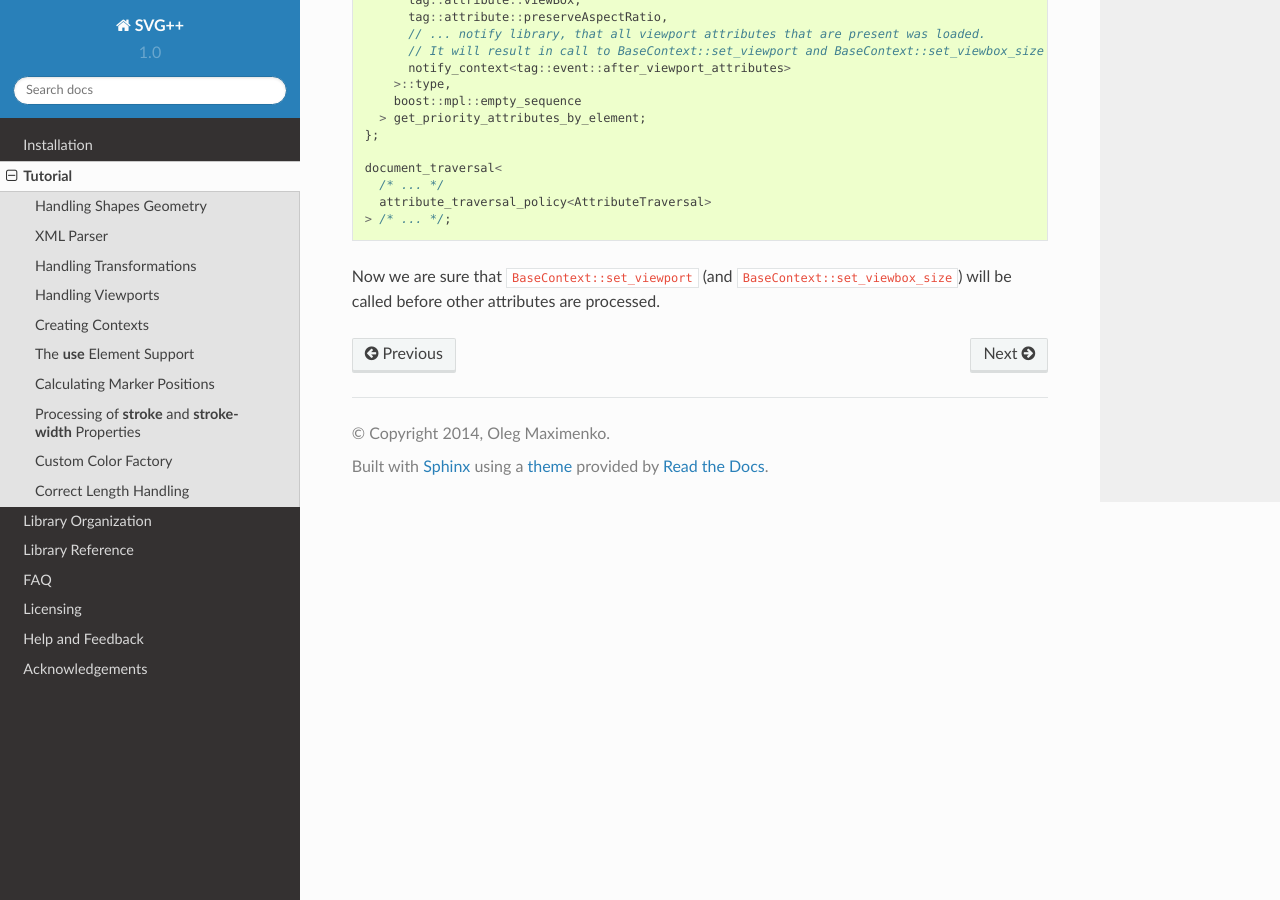
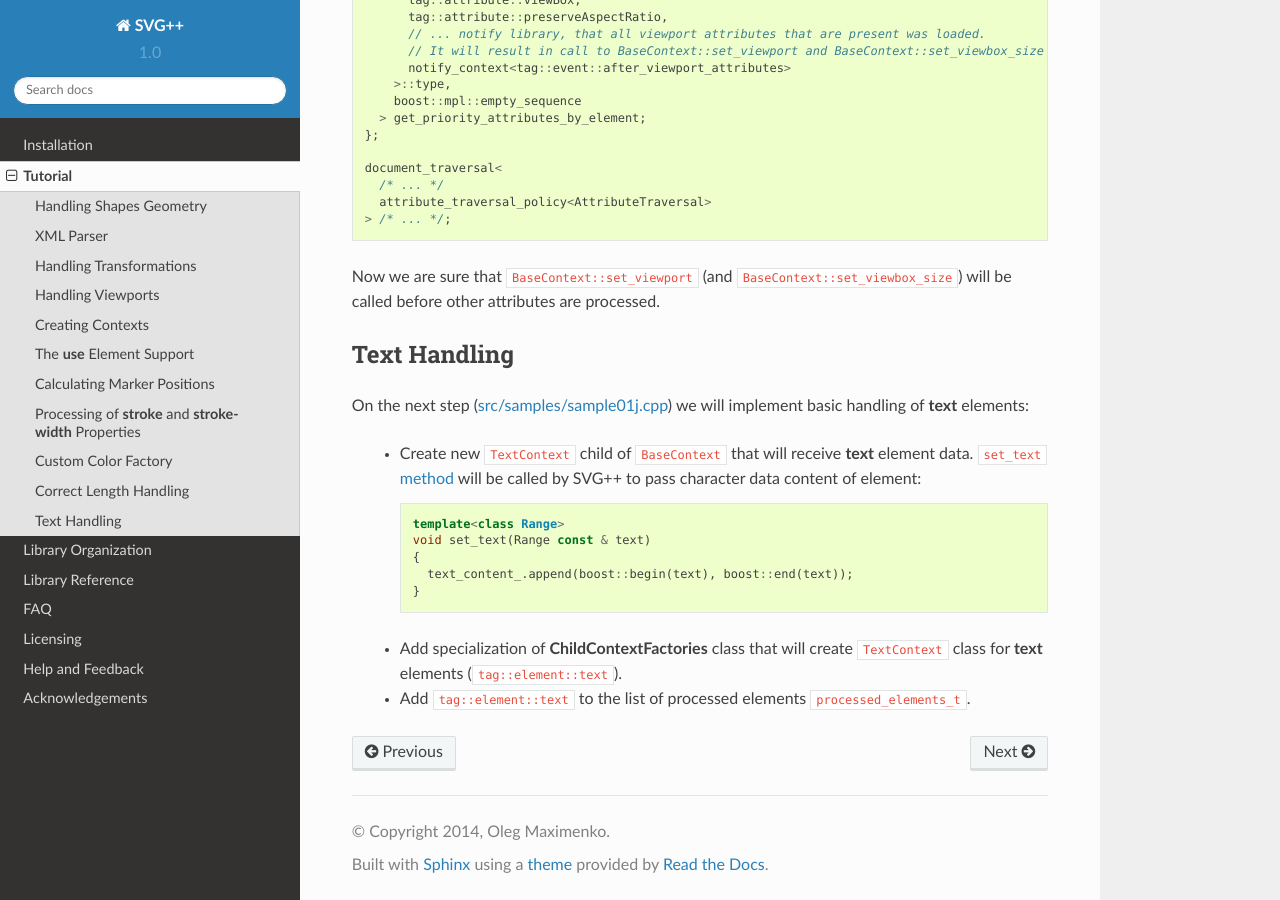
Before and after one commit to svgpp/svgpp, a Sphinx documentation site: the page built from doc/sphinx/lesson01.rst, in a window 1280 px wide and 900 px high, scrolled down 11328 px. Built offline with Sphinx 7.4.7 and the Read the Docs theme 2.0.0, drawn with Linux system fonts in a browser that asks for light colours; pages that are not in the unit, such as notebooks, are missing from menus.

Commit message:
#40 Added section in tutorial about text element handling

```diff
--- a/doc/sphinx/lesson01.rst
+++ b/doc/sphinx/lesson01.rst
@@ -542,3 +542,23 @@ To do so we will use :ref:`get_priority_attributes_by_element <get_priority_attr
 
 Now we are sure that ``BaseContext::set_viewport`` (and ``BaseContext::set_viewbox_size``)
 will be called before other attributes are processed.
+
+
+Text Handling
+^^^^^^^^^^^^^^^^^^^^^^^^^^^^^^^^^
+
+On the next step (`src/samples/sample01j.cpp <https://github.com/svgpp/svgpp/blob/master/src/samples/sample01j.cpp>`_)
+we will implement basic handling of **text** elements:
+
+  * Create new ``TextContext`` child of ``BaseContext`` that will receive **text** element data.
+    ``set_text`` :ref:`method <text_section>` will be called by SVG++ to pass character data content of element::
+
+      template<class Range>
+      void set_text(Range const & text)
+      {
+        text_content_.append(boost::begin(text), boost::end(text));
+      }
+
+  * Add specialization of **ChildContextFactories** class that will create ``TextContext`` class for
+    **text** elements (``tag::element::text``).
+  * Add ``tag::element::text`` to the list of processed elements ``processed_elements_t``.
--- a/doc/sphinx/text.rst
+++ b/doc/sphinx/text.rst
@@ -1,3 +1,5 @@
+.. _text_section:
+
 Character Data
 ====================
 
```
Also changed, not shown: 1 other file.
